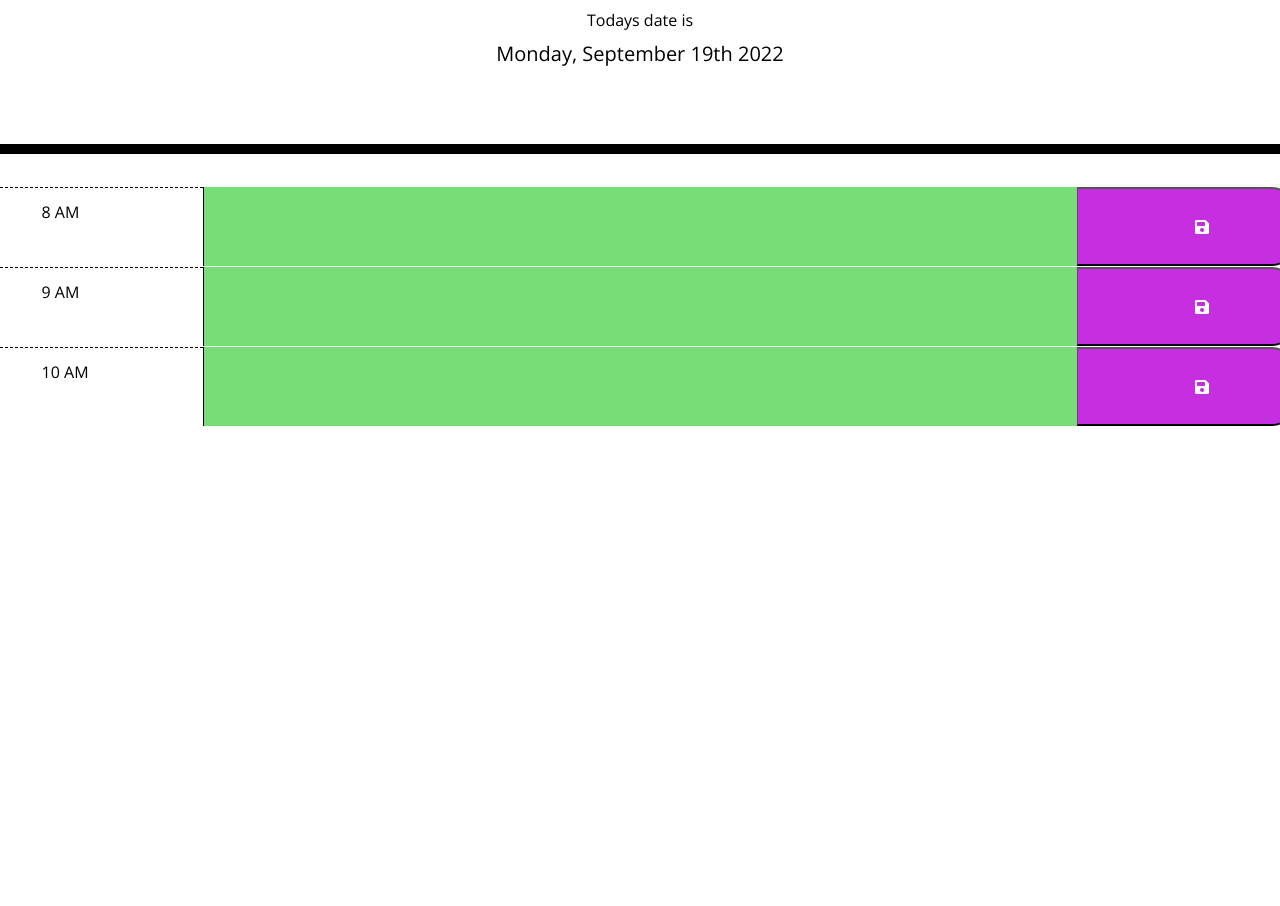
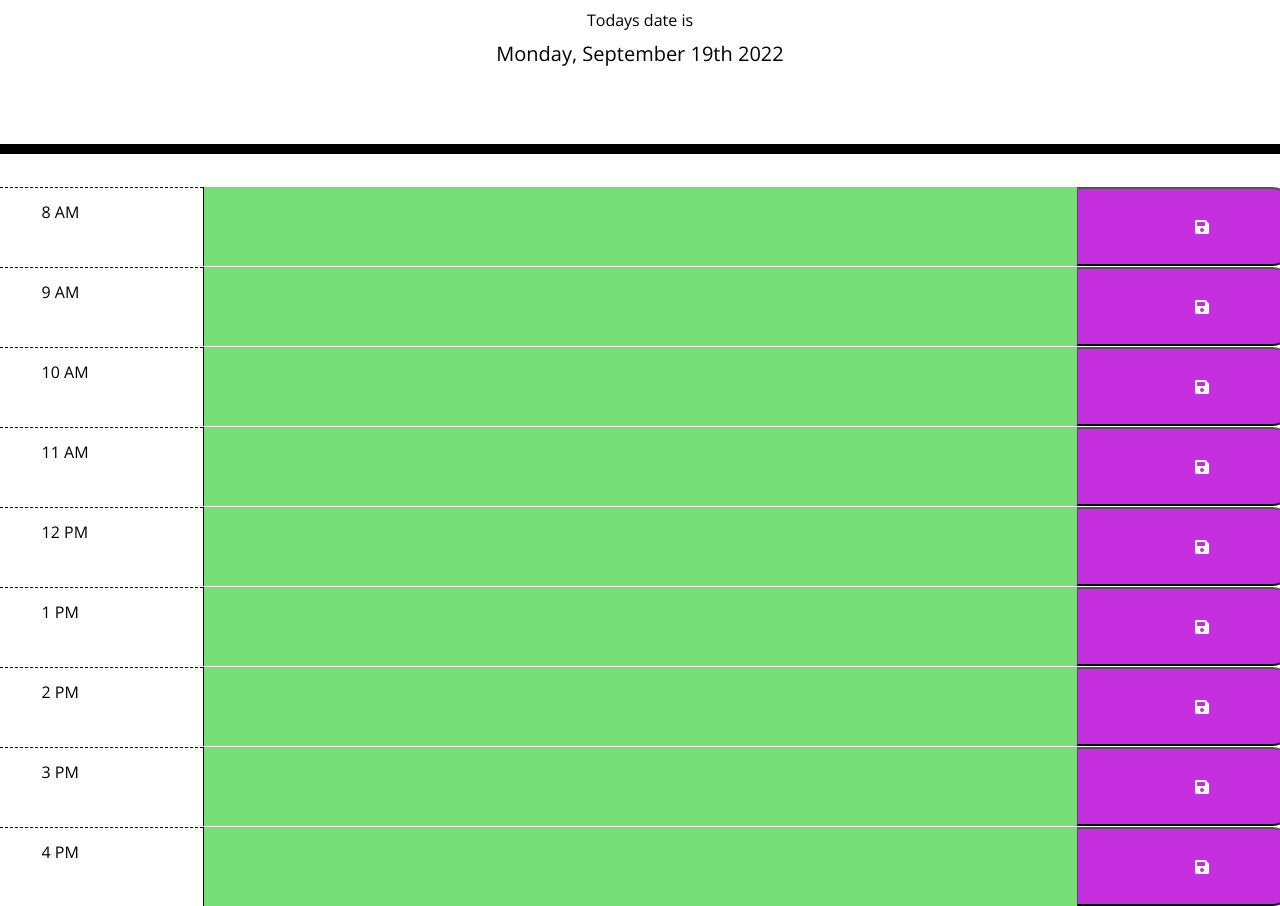
Before and after one commit to WilliamJ3795/Work-day-scheduler, a plain HTML site: page index.html in a window 1280 px wide. Shown: the part 182-1088 px from the top of the page. Before the commit the page ends 800 px from the top, so only its background shows below. Drawn offline with nearby package versions, Linux system fonts and the light colour scheme.

Commit message:
finished time blocks

```diff
--- a/index.html
+++ b/index.html
@@ -64,6 +64,74 @@
       </button>
     </div>
 
+    <div class="row">
+      <div class="hour col-2">
+          11 AM
+      </div>
+      <textarea id="3" class="description col-8">
+      </textarea>
+      <button data-id="3" class="saveBtn col-2">
+        <i class="fas fa-save"></i>
+      </button>
+    </div>
+
+    <div class="row">
+      <div class="hour col-2">
+          12 PM
+      </div>
+      <textarea id="4" class="description col-8">
+      </textarea>
+      <button data-id="4" class="saveBtn col-2">
+        <i class="fas fa-save"></i>
+      </button>
+    </div>
+
+    <div class="row">
+      <div class="hour col-2">
+          1 PM
+      </div>
+      <textarea id="5" class="description col-8">
+      </textarea>
+      <button data-id="5" class="saveBtn col-2">
+        <i class="fas fa-save"></i>
+      </button>
+    </div>
+
+    <div class="row">
+      <div class="hour col-2">
+          2 PM
+      </div>
+      <textarea id="6" class="description col-8">
+      </textarea>
+      <button data-id="6" class="saveBtn col-2">
+        <i class="fas fa-save"></i>
+      </button>
+    </div>
+
+    <div class="row">
+      <div class="hour col-2">
+          3 PM
+      </div>
+      <textarea id="7" class="description col-8">
+      </textarea>
+      <button data-id="7" class="saveBtn col-2">
+        <i class="fas fa-save"></i>
+      </button>
+    </div>
+
+    <div class="row">
+      <div class="hour col-2">
+          4 PM
+      </div>
+      <textarea id="8" class="description col-8">
+      </textarea>
+      <button data-id="8" class="saveBtn col-2">
+        <i class="fas fa-save"></i>
+      </button>
+    </div>
+
+
+
 
 
     <script src="https://cdnjs.cloudflare.com/ajax/libs/jquery/3.2.1/jquery.min.js"></script>
```
